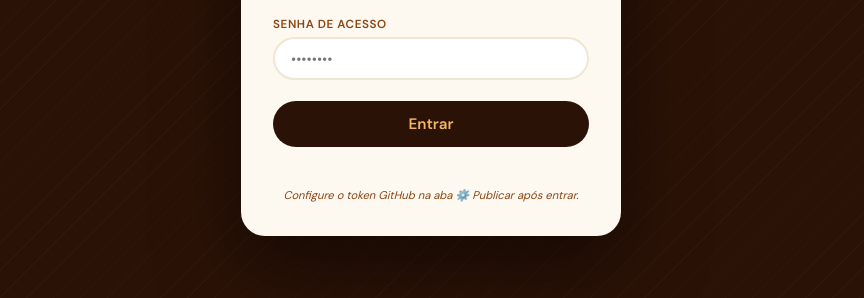
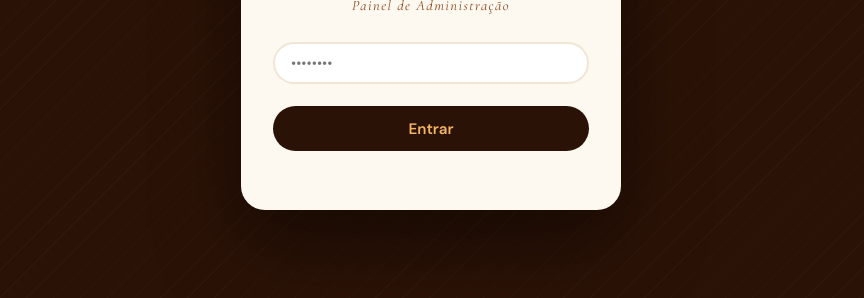
Before and after one commit to docesflor/admin, a plain HTML site: page index.html in a window 1280 px wide. Shown: the part 392-690 px from the top of the page, without its empty margins (209-1073 px from the left). Drawn offline with nearby package versions, Linux system fonts and the light colour scheme.

Commit message:
Update index.html

```diff
--- a/index.html
+++ b/index.html
@@ -197,12 +197,10 @@
     <h1>Doces <span>Flor</span></h1>
     <p class="lb-sub">Painel de Administração</p>
     <div class="lf">
-      <label>Senha de acesso</label>
       <input type="password" id="pwIn" placeholder="••••••••">
     </div>
     <button class="btn-login" onclick="fazerLogin()">Entrar</button>
     <p class="lb-erro" id="lbErro"></p>
-    <p class="lb-dica">Configure o token GitHub na aba ⚙️ Publicar após entrar.</p>
   </div>
 </div>
 
```
